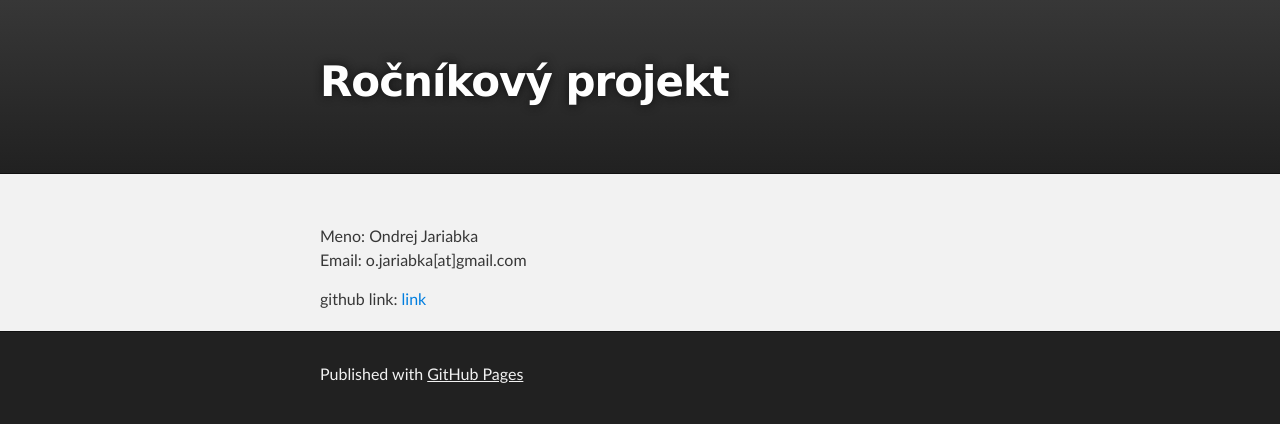
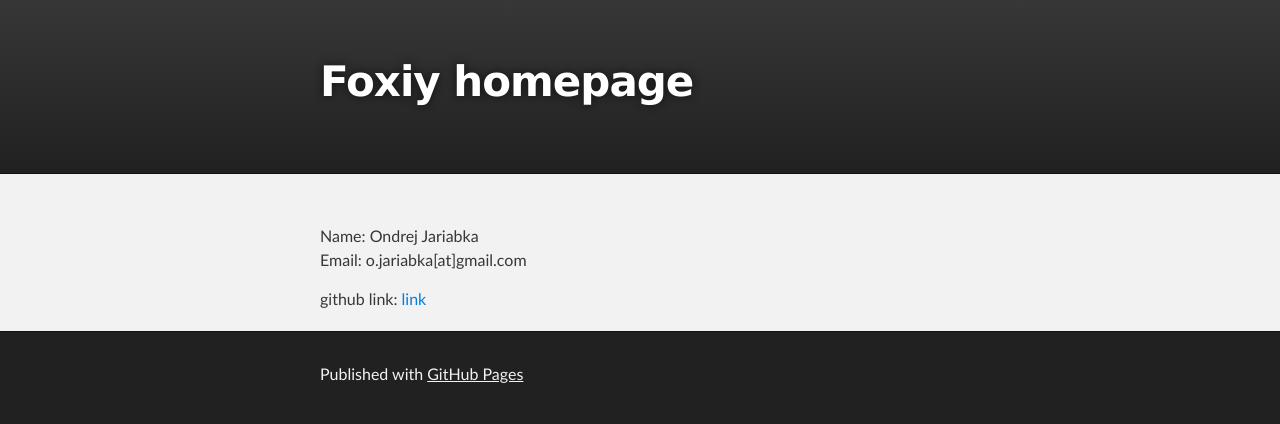
Before and after one commit to Foxiy/Foxiy.github.io, a plain HTML site: page index.html in a window 1280 px wide. Drawn offline with Linux system fonts and the light colour scheme.

Commit message:
fixed: info rewriten to eng

```diff
--- a/index.html
+++ b/index.html
@@ -17,7 +17,7 @@
     <div id="header_wrap" class="outer">
         <header class="inner">
 
-          <h1 id="project_title">Ročníkový projekt</h1>
+          <h1 id="project_title">Foxiy homepage</h1>
           <h2 id="project_tagline"></h2>
 
         </header>
@@ -27,7 +27,7 @@
     <div id="main_content_wrap" class="outer">
       <section id="main_content" class="inner">
 
-        <p>Meno: Ondrej Jariabka<br>
+        <p>Name: Ondrej Jariabka<br>
            Email: o.jariabka[at]gmail.com</p>
            github link: <a href="https://github.com/Foxiy">link</a>
       </section>
```
